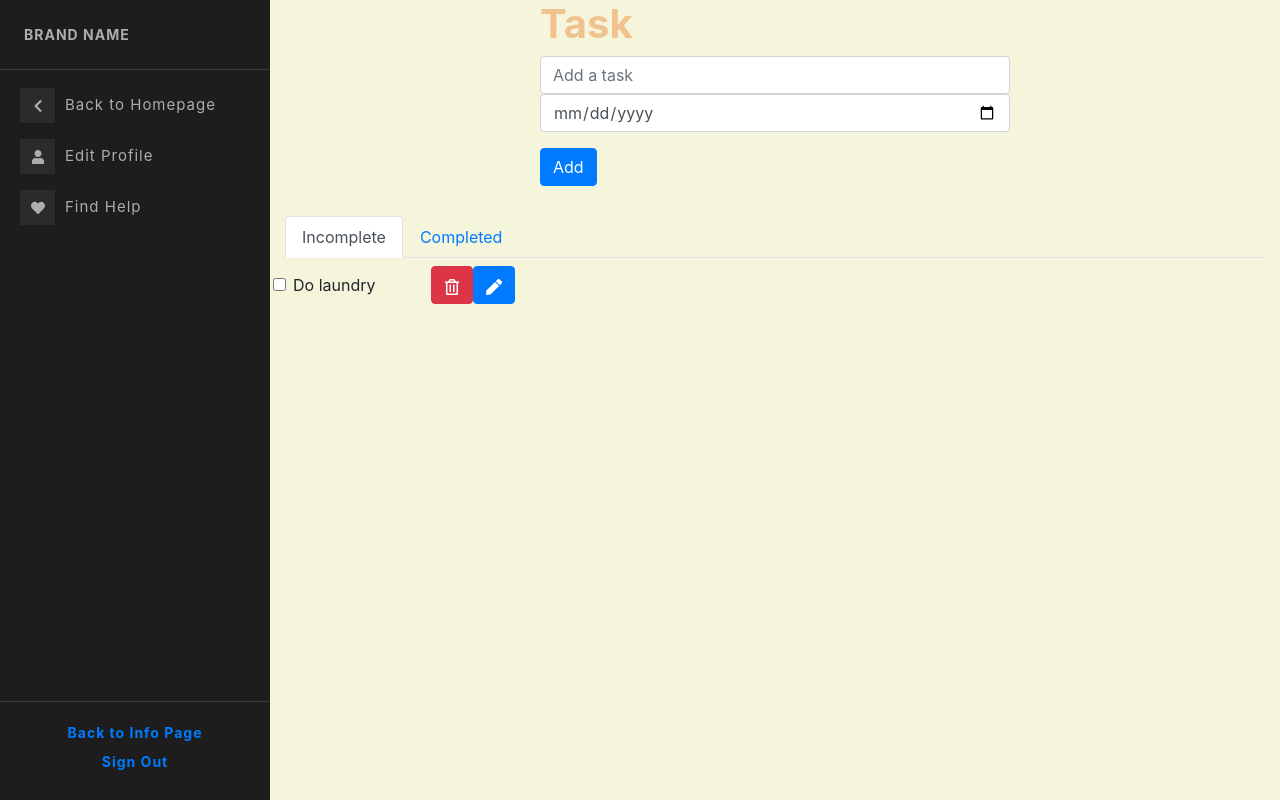
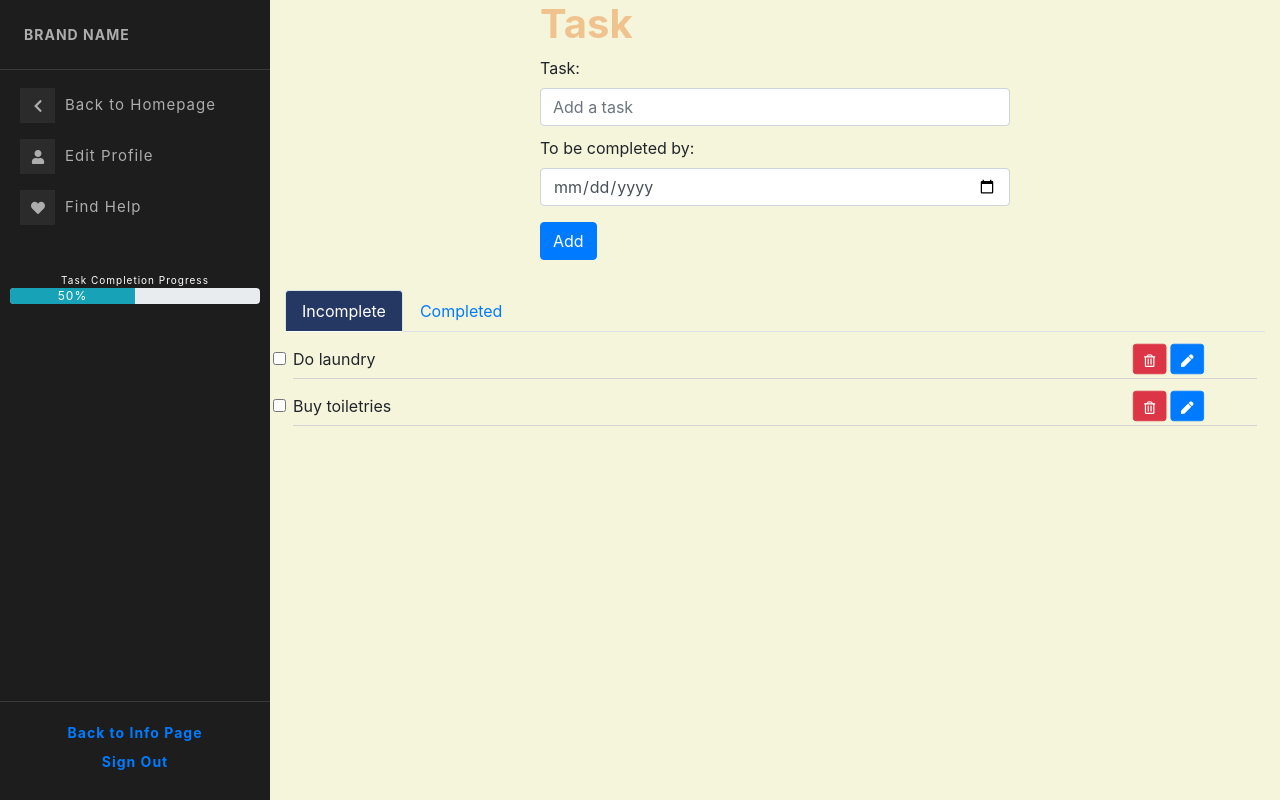
Before and after one commit to imanaqilah/G3-Caring-App, a React (Create React App) app: page /profile/tasks in a window 1280 px wide. Built offline with nearby package versions, Linux system fonts and the light colour scheme.

Commit message:
Calendar page

```diff
--- a/package.json
+++ b/package.json
@@ -11,7 +11,9 @@
     "date-fns": "^2.16.1",
     "dates-picker": "^1.0.3",
     "flat-color-icons": "^1.1.0",
+    "moment": "^2.29.1",
     "react": "^17.0.1",
+    "react-big-calendar": "^0.31.0",
     "react-dom": "^17.0.1",
     "react-icons": "^4.1.0",
     "react-nice-dates": "^3.0.7",
--- a/src/App.css
+++ b/src/App.css
@@ -212,15 +212,21 @@
   margin: 0.5rem;
   display: flex;
   align-items: center;
+  border-bottom: #D3D3D3 0.5px solid;
 }
-
-/* .delete-btn,
-.edit-btn {
-  justify-content: space-between;
-
-} */
 
 .task-list {
   min-width: 30%;
   list-style: none;
 }
+
+.list-btn {
+  transform: scale(0.8);
+  margin-left: auto;
+}
+
+.nav-tabs .nav-item.show .nav-link, .nav-tabs .nav-link.active {
+    color: white !important;
+    background-color: #253864 !important;
+    border-color: #dee2e6 #dee2e6 #fff;
+}
--- a/src/App.js
+++ b/src/App.js
@@ -5,7 +5,7 @@ import HelpBar from '../src/components/HelpBar.js';
 import Helpline from './pages/Helpline';
 import InfoPage from './pages/InfoPage';
 import Homepage from './pages/Homepage';
-import Calendar from './pages/Calendar';
+import CalendarPage from './pages/CalendarPage';
 import Habit from './pages/Habit';
 import Task from './pages/Task';
 import Meditation from './pages/Meditation';
@@ -46,7 +46,7 @@ function App() {
           <div className="main">
             {/* Pin SideNav on every page within Homepage for ease of navigation */}
             <SideNav setLoggedIn={setLoggedIn} />
-            <Calendar />
+            <CalendarPage />
           </div>
         </div>
       </Route>
--- /dev/null
+++ b/src/components/ProgressBar.js
@@ -0,0 +1,46 @@
+import React from "react";
+import { Progress } from 'reactstrap';
+
+const ProgressBar = (props) => {
+
+    return (
+        <div className="progress-bar" style={{ paddingLeft: "10px", paddingRight: "10px", paddingTop: "30px", backgroundColor: "inherit" }}>Task Completion Progress
+            <Progress color="info" value={50} style={{ width: "250px" }}>50%</Progress>
+        </div>
+    );
+
+
+    // const { bgcolor, completed } = props;
+
+    // const containerStyles = {
+    //     height: 20,
+    //     width: '70%',
+    //     backgroundColor: "#e0e0de",
+    //     borderRadius: 50,
+    //     margin: 50
+    // }
+
+    // const fillerStyles = {
+    //     height: '100%',
+    //     width: `${completed}%`,
+    //     backgroundColor: bgcolor,
+    //     borderRadius: 'inherit',
+    //     textAlign: 'center'
+    // }
+
+    // const labelStyles = {
+    //     padding: 5,
+    //     color: 'white',
+    //     // fontWeight: 'bold'
+    // }
+
+    // return (
+    //     <div style={containerStyles}>
+    //         <div style={fillerStyles}>
+    //             <span style={labelStyles}>{`${completed}%`}</span>
+    //         </div>
+    //     </div>
+    // );
+};
+
+export default ProgressBar;
--- a/src/components/SideNav.js
+++ b/src/components/SideNav.js
@@ -1,11 +1,12 @@
 import { ProSidebar, Menu, MenuItem, SubMenu, SidebarHeader, SidebarFooter, SidebarContent } from 'react-pro-sidebar';
 import 'react-pro-sidebar/dist/css/styles.css';
 import { FaUser, FaHeart, FaChevronLeft } from 'react-icons/fa';
-import { Col } from 'reactstrap';
+import { Col, Label } from 'reactstrap';
 import { Link } from "react-router-dom";
 import { NavLink } from 'reactstrap';
 import { toast } from 'react-toastify'
 import { useHistory } from 'react-router-dom';
+import ProgressBar from '../components/ProgressBar.js';
 
 const SideNav = ({ loggedIn, setLoggedIn }) => {
 
@@ -26,6 +27,12 @@ const SideNav = ({ loggedIn, setLoggedIn }) => {
         history.push("/")
     }
 
+    const testData = [
+        { bgcolor: "#6a1b9a", completed: 60 },
+        // { bgcolor: "#00695c", completed: 30 },
+        // { bgcolor: "#ef6c00", completed: 53 },
+    ];
+
     return (
         <ProSidebar
             breakPoint="sm">
@@ -44,6 +51,11 @@ const SideNav = ({ loggedIn, setLoggedIn }) => {
                     </SubMenu> */}
                     <MenuItem icon={<FaHeart />}><Link to={`/help`}>Find Help</Link></MenuItem>
                 </Menu>
+                <div className="App">
+                    {/* {testData.map((item, idx) => ( */}
+                    <ProgressBar />
+                    {/* ))} */}
+                </div>
             </SidebarContent>
             <SidebarFooter style={{ padding: "20px", textAlign: "center", fontWeight: "bold", fontSize: "14px", letterSpacing: "1px" }}>
                 <Link to={`/`}>Back to Info Page</Link><br></br>
--- a/src/index.js
+++ b/src/index.js
@@ -7,7 +7,7 @@ import 'bootstrap/dist/css/bootstrap.min.css';
 import { BrowserRouter } from 'react-router-dom';
 import 'react-pro-sidebar/dist/css/styles.css';
 import 'react-toastify/dist/ReactToastify.css';
-
+import 'react-big-calendar/lib/css/react-big-calendar.css';
 
 ReactDOM.render(
   <React.StrictMode>
--- a/src/pages/Calendar.js
+++ /dev/null
@@ -1,28 +0,0 @@
-import React from 'react';
-import { Col, Row } from 'reactstrap';
-import { FcCalendar } from "react-icons/fc";
-
-
-const Calendar = () => {
-
-    const box1 = {
-        backgroundColor: '#312C51',
-        padding: "10vw",
-        width: "100vw",
-        height: "100vh",
-        color: "#FFFFFF",
-    };
-
-    return (
-        <div className="content">
-            <Row>
-                <Col style={box1}>
-                    <FcCalendar size="100" /><h1 style={{ color: "#F0C38E", fontWeight: "bold" }}>Calendar</h1>
-                </Col>
-            </Row>
-        </div>
-
-    )
-}
-
-export default Calendar;
--- /dev/null
+++ b/src/pages/CalendarPage.js
@@ -0,0 +1,49 @@
+import React, { useState } from 'react';
+import { Col, Row } from 'reactstrap';
+import { FcCalendar } from "react-icons/fc";
+import { Calendar, momentLocalizer } from 'react-big-calendar';
+import moment from 'moment';
+
+
+const CalendarPage = () => {
+
+    const localizer = momentLocalizer(moment)
+
+    const [event, setEventList] = useState([
+        {
+            title: "Do laundry",
+            start: "2021-02-01",
+            end: "2021-02-01",
+            allDay: true
+        },
+    ]);
+
+    const box1 = {
+        backgroundColor: '#FFFFFF',
+        padding: "10vw",
+        width: "100vw",
+        height: "100vh",
+        // color: "#FFFFFF",
+    };
+
+    return (
+        <div className="content">
+            <Row>
+                <Col style={box1}>
+                    <h1 style={{ color: "#F0C38E", fontWeight: "bold" }}>Calendar</h1>
+
+                    <Calendar
+                        localizer={localizer}
+                        events={event}
+                        startAccessor="start"
+                        endAccessor="end"
+                    />
+
+                </Col>
+            </Row>
+        </div>
+
+    )
+}
+
+export default CalendarPage;
--- a/src/pages/Task.js
+++ b/src/pages/Task.js
@@ -51,8 +51,16 @@ const Task = () => {
                             <h1 style={{ color: "#F0C38E", fontWeight: "bold" }}>Task</h1>
                             <Form>
                                 <FormGroup>
+                                    <div className="task-input-form" style={{ marginBottom: "10px" }}>
+                                        <Label for="task">Task:</Label>
                                         <Input placeholder="Add a task" />
+                                    </div>
+
+                                    <div className="date-input-form">
+                                        <Label for="date">To be completed by:</Label>
                                         <Input type="date" />
+                                    </div>
+
                                 </FormGroup>
                                 <Button type="submit" color="primary">Add</Button>{' '}
                             </Form>
@@ -62,15 +70,14 @@ const Task = () => {
                 <Container className="task-container" style={{ paddingTop: "30px" }}>
                     <div>
                         <Nav tabs>
-                            <NavItem>
+                            <NavItem style={{ cursor: "pointer" }}>
                                 <NavLink
                                     className={classnames({ active: activeTab === '1' })}
-                                    onClick={() => { toggleTab('1'); }}
-                                >
+                                    onClick={() => { toggleTab('1'); }}>
                                     Incomplete
                                 </NavLink>
                             </NavItem>
-                            <NavItem>
+                            <NavItem style={{ cursor: "pointer" }}>
                                 <NavLink
                                     className={classnames({ active: activeTab === '2' })}
                                     onClick={() => { toggleTab('2'); }}
@@ -82,22 +89,33 @@ const Task = () => {
                         <TabContent activeTab={activeTab}>
                             <TabPane tabId="1">
                                 <Row>
-                                    <Col sm="6">
+                                    <Col>
                                         <div className="task">
                                             <div className="task-list"><Input type="checkbox" />Do laundry</div>
+                                            <div className="list-btn" style={{ paddingRight: "50px" }}>
                                                 <Button className="delete-btn" type="delete" color="danger"><FaRegTrashAlt /></Button>{' '}
                                                 <Button className="edit-btn" type="edit" color="primary" onClick={openEditForm}><FaPen /></Button>{' '}
+                                            </div>
+                                        </div>
+                                        <div className="task">
+                                            <div className="task-list"><Input type="checkbox" />Buy toiletries</div>
+                                            <div className="list-btn" style={{ paddingRight: "50px" }}>
+                                                <Button className="delete-btn" type="delete" color="danger"><FaRegTrashAlt /></Button>{' '}
+                                                <Button className="edit-btn" type="edit" color="primary" onClick={openEditForm}><FaPen /></Button>{' '}
+                                            </div>
                                         </div>
                                     </Col>
                                 </Row>
                             </TabPane>
                             <TabPane tabId="2">
                                 <Row>
-                                    <Col sm="6">
+                                    <Col>
                                         <div className="task">
-                                            <div className="task-list"><Input type="checkbox" />Feed the turtle</div>
+                                            <div className="task-list"><Input type="checkbox" checked={true} />Feed the turtle</div>
+                                            <div className="list-btn" style={{ paddingRight: "50px" }}>
                                                 <Button className="delete-btn" type="delete" color="danger"><FaRegTrashAlt /></Button>{' '}
                                                 <Button className="edit-btn" type="edit" color="primary" onClick={openEditForm}><FaPen /></Button>{' '}
+                                            </div>
                                         </div>
                                     </Col>
                                 </Row>
```
Also changed, not shown: 2 other files (tests, documents, lock files or other folders). Lines whose indentation alone changed are shown as unchanged.
